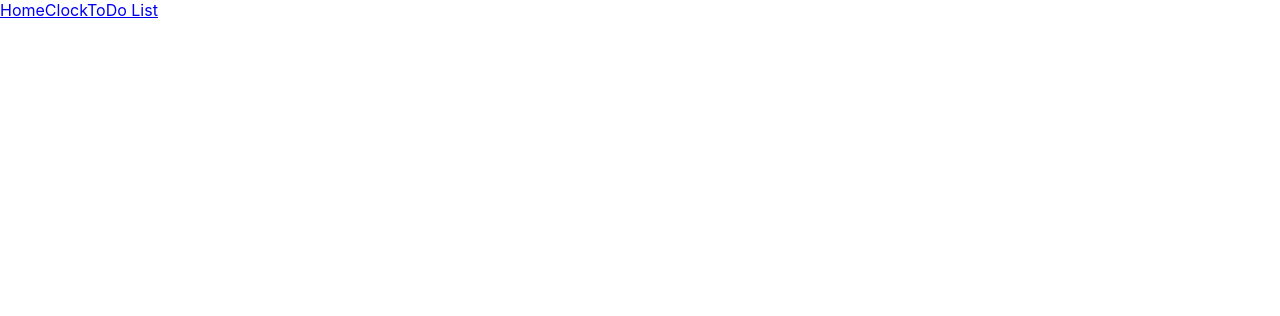
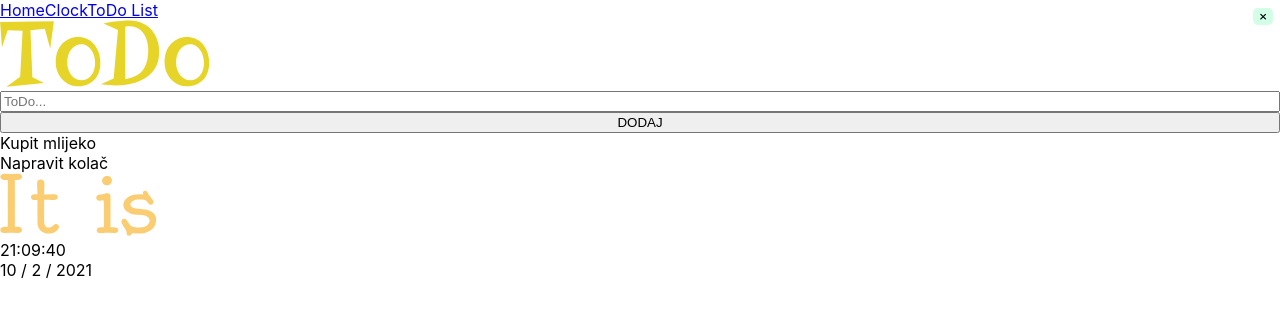
Before and after one commit to mvuco00/studySpot, a React app in the folder studyspot/: page / in a window 1280 px wide. Shown: the top 316 px of the page. Built offline with nearby package versions, Linux system fonts and the light colour scheme.

Commit message:
home page

```diff
--- a/studyspot/package.json
+++ b/studyspot/package.json
@@ -51,6 +51,7 @@
     "prompts": "2.4.0",
     "react": "^17.0.1",
     "react-app-polyfill": "^2.0.0",
+    "react-bootstrap": "^1.4.3",
     "react-css-modules": "^4.7.11",
     "react-dev-utils": "^11.0.2",
     "react-dom": "^17.0.1",
--- a/studyspot/src/App.js
+++ b/studyspot/src/App.js
@@ -22,7 +22,7 @@ class App extends Component {
     return (
       <Router>
         <Layout>{routes}</Layout>
-        <Home />
+        <Home></Home>
       </Router>
     );
   }
--- /dev/null
+++ b/studyspot/src/Components/Home/home.css
@@ -0,0 +1,4 @@
+.home {
+  display: grid;
+  grid-template-columns: repeat(2, 1fr);
+}
--- a/studyspot/src/Components/Home/home.js
+++ b/studyspot/src/Components/Home/home.js
@@ -1,8 +1,16 @@
 import React, { Component } from "react";
 import ToDo from "../ToDo/todo";
+import Clock from "../Clock/clock";
+import classes from "./home.css";
+
 class Home extends Component {
   render() {
-    return <div></div>;
+    return (
+      <div className={classes.home}>
+        <ToDo></ToDo>
+        <Clock></Clock>
+      </div>
+    );
   }
 }
 
```
Also changed, not shown: 1 other file (tests, documents, lock files or other folders).
